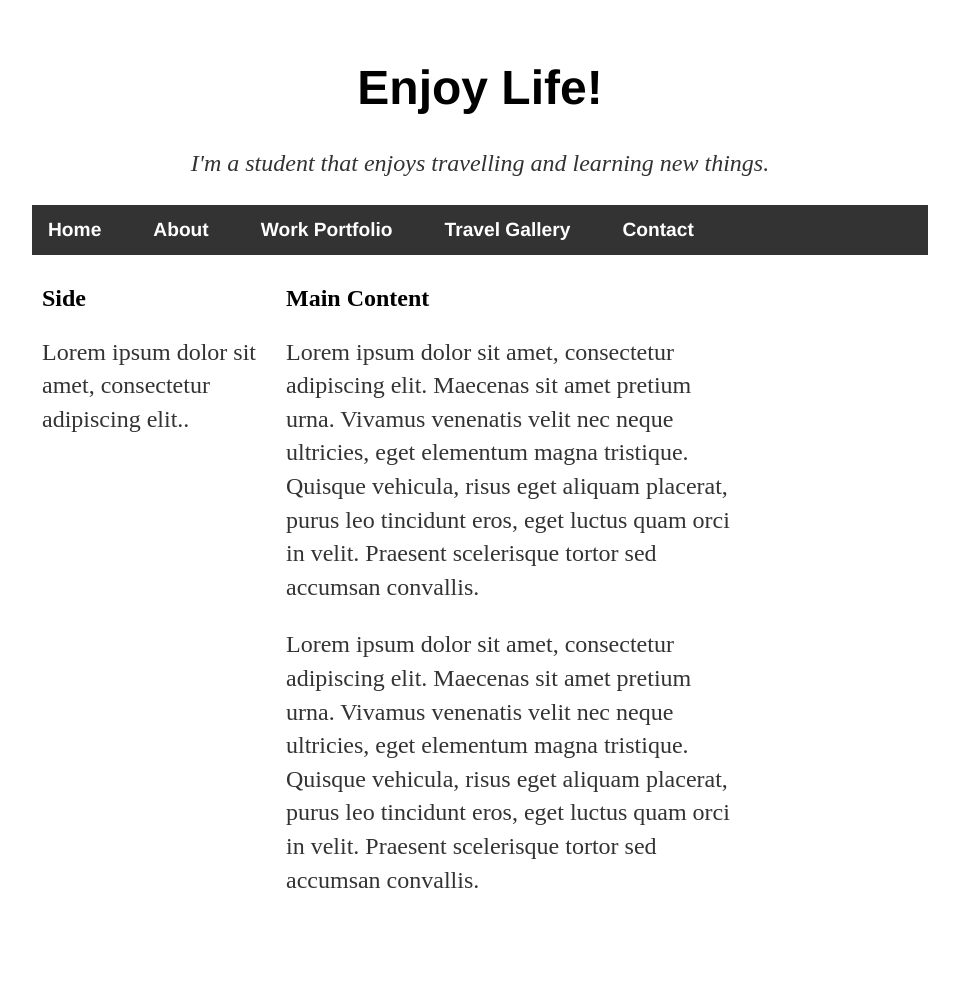
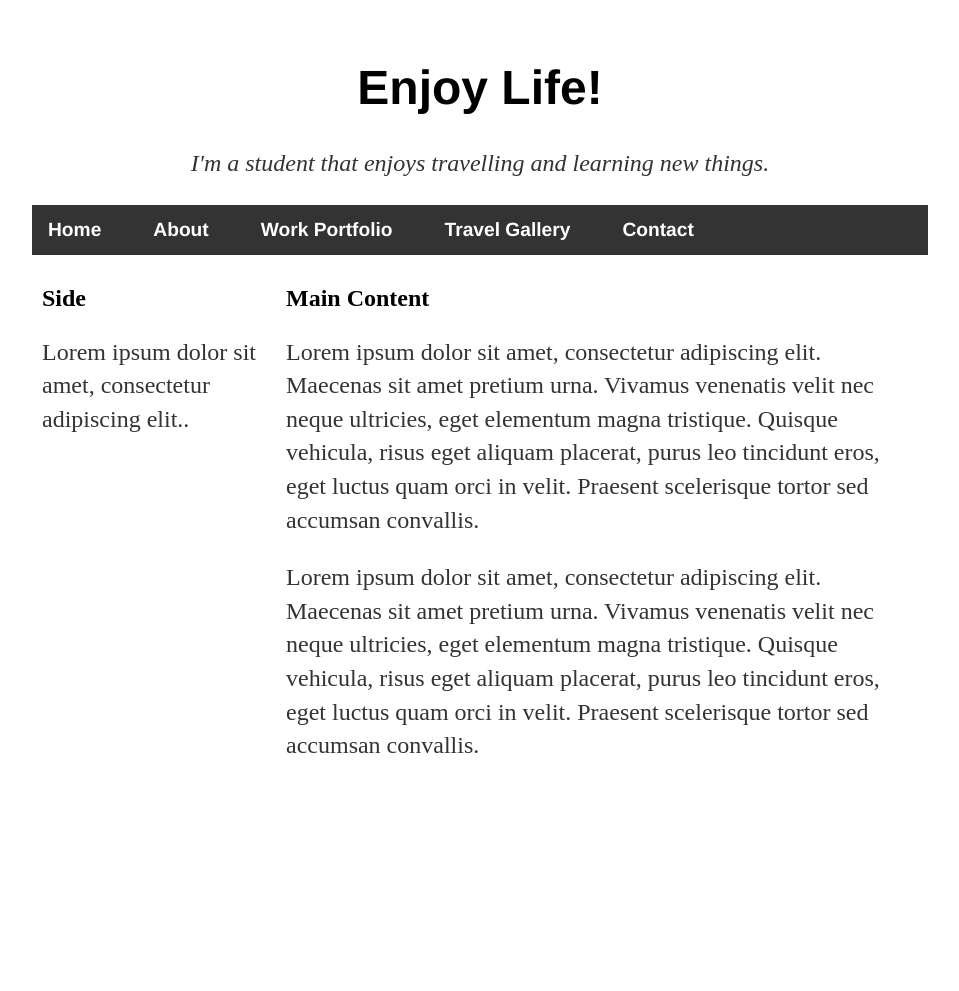
Before and after one commit to CNakano7/CNakano7.github.io, a Jekyll site: the page index.html, which Jekyll copies as it is, in a window 1280 px wide. Shown: the whole page, without its empty margins (160-1119 px from the left). Built offline with Jekyll 4.4.1, drawn with Linux system fonts in a browser that asks for light colours; after the commit the page ends 900 px from its top, so only the background shows below that.

Commit message:
Update index.html

```diff
--- a/index.html
+++ b/index.html
@@ -35,7 +35,7 @@
 
 /* Middle column */
 .column.middle {
-  width: 50%;
+  width: 70%;
 }
 
 /* Clear floats after the columns */
```
